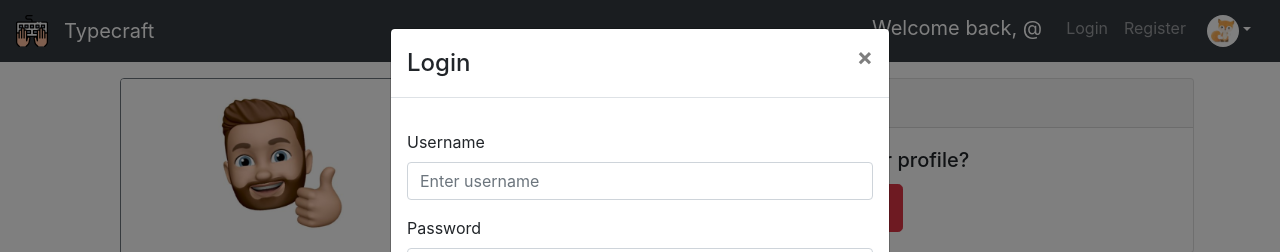
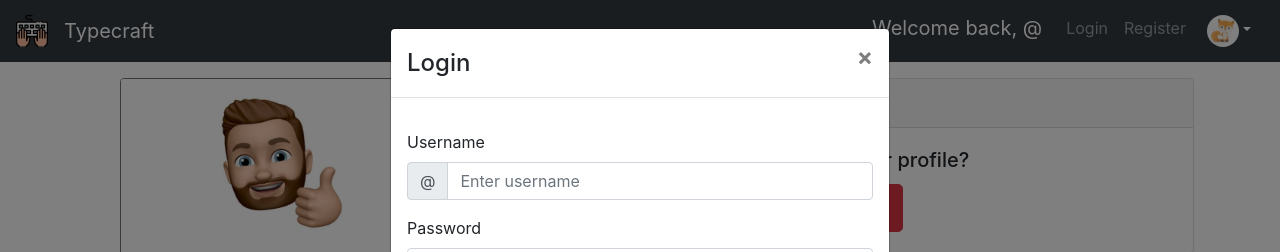
Before and after one commit to rbbenett/final-project-lhl, a React (Create React App) app in the folder final-project/: page /profile in a window 1280 px wide. Both pictures are taken after a click on the button "Login". Shown: the top 252 px of the page. Built offline with nearby package versions, Linux system fonts and the light colour scheme; no server answers; the HTML template or start-up script is replaced by a standard one.

Commit message:
Removed npm avatar

```diff
--- a/final-project/src/components/EditUser.jsx
+++ b/final-project/src/components/EditUser.jsx
@@ -1,13 +1,10 @@
 import React from 'react'
 import { useState } from 'react'
 import axios from 'axios'
-import Form from 'react-bootstrap/Form'
-import Button from 'react-bootstrap/Button'
-import Col from 'react-bootstrap/Col'
+import { Form, Button, Col, InputGroup } from 'react-bootstrap'
 import "./EditUser.css"
 
 import 'bootstrap/dist/css/bootstrap.min.css';
-import useApplicationData from '../hooks/useApplicationData';
 
 function EditUser() {
 
@@ -42,7 +39,7 @@ function EditUser() {
             <Form.Label>First Name</Form.Label>
             <Form.Control
               type="firstname"
-              placeholder={ localStorage.getItem("user_details") && JSON.parse(localStorage.getItem("user_details")).first_name }
+              placeholder={localStorage.getItem("user_details") && JSON.parse(localStorage.getItem("user_details")).first_name}
               onChange={e => {
                 setCurrentUserDetails({
                   ...currentUserDetails,
@@ -56,7 +53,7 @@ function EditUser() {
             <Form.Label>Last Name</Form.Label>
             <Form.Control
               type="lastname"
-              placeholder={ localStorage.getItem("user_details") && JSON.parse(localStorage.getItem("user_details")).last_name }
+              placeholder={localStorage.getItem("user_details") && JSON.parse(localStorage.getItem("user_details")).last_name}
               onChange={e => {
                 setCurrentUserDetails({
                   ...currentUserDetails,
@@ -70,9 +67,13 @@ function EditUser() {
         <Form.Row>
           <Form.Group as={Col} controlId="formBasicUsername">
             <Form.Label>Username</Form.Label>
+            <InputGroup>
+              <InputGroup.Prepend>
+                <InputGroup.Text>@</InputGroup.Text>
+              </InputGroup.Prepend>
               <Form.Control
                 type="Username"
-            placeholder={ localStorage.getItem("user_details") && JSON.parse(localStorage.getItem("user_details")).username }
+                placeholder={localStorage.getItem("user_details") && JSON.parse(localStorage.getItem("user_details")).username}
                 onChange={e => {
                   setCurrentUserDetails({
                     ...currentUserDetails,
@@ -80,13 +81,14 @@ function EditUser() {
                   })
                 }}
               />
+              </InputGroup>
         </Form.Group>
 
             <Form.Group as={Col} controlId="formBasicEmail">
               <Form.Label>Email address</Form.Label>
               <Form.Control
                 type="email"
-            placeholder={ localStorage.getItem("user_details") && JSON.parse(localStorage.getItem("user_details")).email }
+                placeholder={localStorage.getItem("user_details") && JSON.parse(localStorage.getItem("user_details")).email}
                 onChange={e => {
                   setCurrentUserDetails({
                     ...currentUserDetails,
@@ -102,7 +104,7 @@ function EditUser() {
               <Form.Label>City</Form.Label>
               <Form.Control
                 type="City"
-            placeholder={ localStorage.getItem("user_details") && JSON.parse(localStorage.getItem("user_details")).city }
+                placeholder={localStorage.getItem("user_details") && JSON.parse(localStorage.getItem("user_details")).city}
                 onChange={e => {
                   setCurrentUserDetails({
                     ...currentUserDetails,
@@ -116,7 +118,7 @@ function EditUser() {
               <Form.Label>Country</Form.Label>
               <Form.Control
                 type="Country"
-            placeholder={ localStorage.getItem("user_details") && JSON.parse(localStorage.getItem("user_details")).country }
+                placeholder={localStorage.getItem("user_details") && JSON.parse(localStorage.getItem("user_details")).country}
                 onChange={e => {
                   setCurrentUserDetails({
                     ...currentUserDetails,
@@ -134,7 +136,7 @@ function EditUser() {
           <Button
             variant="primary"
             type="submit"
-          onClick = {editUser}
+            onClick={editUser}
           >
             Submit
         </Button>
--- a/final-project/src/components/Login.jsx
+++ b/final-project/src/components/Login.jsx
@@ -2,8 +2,7 @@ import React from 'react';
 import { useState } from 'react';
 import axios from 'axios';
 import useApplicationData from "../hooks/useApplicationData";
-import Button from 'react-bootstrap/Button';
-import Form from 'react-bootstrap/Form';
+import { Button, Form, InputGroup } from 'react-bootstrap';
 
 function Login(props) {
 
@@ -37,7 +36,11 @@ function Login(props) {
     <div className="login">
       <Form>
         <Form.Group controlId="formBasicEmail">
-          <Form.Label>Username</Form.Label>
+        <Form.Label>Username</Form.Label>
+            <InputGroup>
+              <InputGroup.Prepend>
+                <InputGroup.Text>@</InputGroup.Text>
+              </InputGroup.Prepend>
           <Form.Control
             type="username" placeholder="Enter username"
             value={loginFormInput.username}
@@ -48,6 +51,7 @@ function Login(props) {
               })
             }}
             />
+            </InputGroup>
         </Form.Group>
 
         <Form.Group controlId="formBasicPassword">
```
Lines whose indentation alone changed are shown as unchanged.
